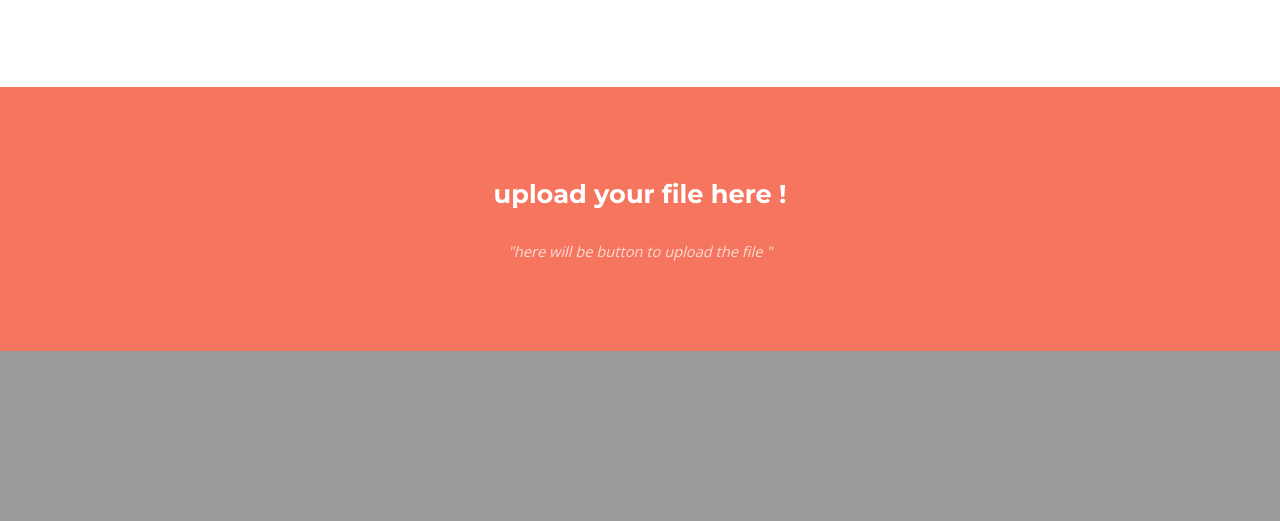
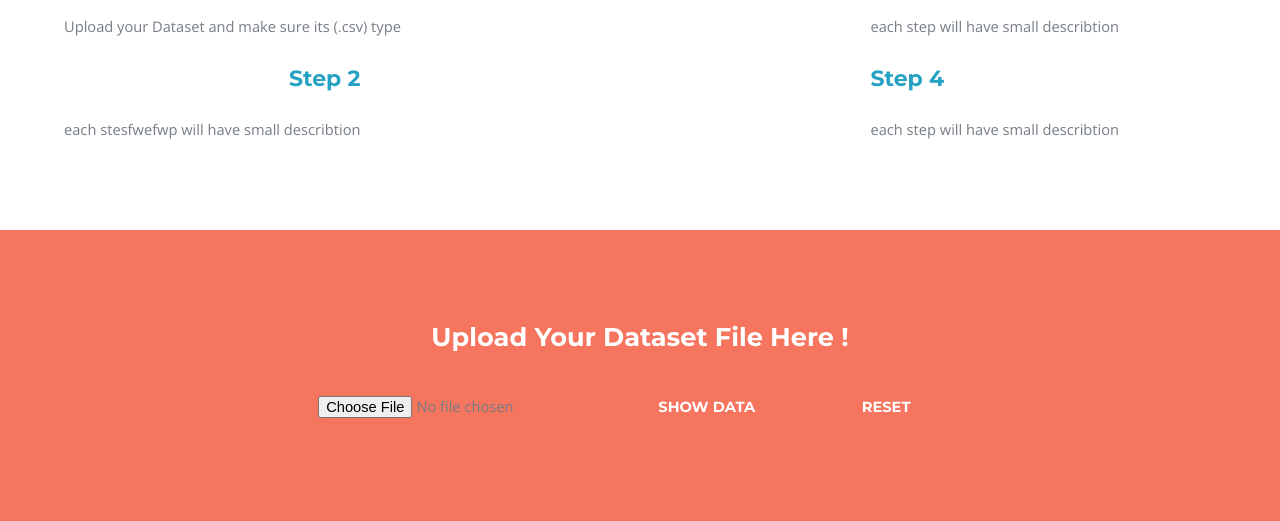
Before and after one commit to isbader/nlp_arabic_tweets_processor, a Flask app: page / in a window 1280 px wide. Shown: the part 1071-1592 px from the top of the page. Before the commit the page ends 1422 px from the top, so only its background shows below. Run offline with Flask 2, Linux system fonts and the light colour scheme; some libraries are stand-ins or nearby versions.

Commit message:
file upload button

```diff
--- a/final_product/app.py
+++ b/final_product/app.py
@@ -1,8 +1,91 @@
-from flask import Flask , render_template
+from flask import Flask,render_template,request,url_for
+from flask_bootstrap import Bootstrap
+from flask_uploads import UploadSet,configure_uploads,IMAGES,DATA,ALL
+from werkzeug import secure_filename
+import os
+import datetime
+import time
+import pandas as pd
+import numpy as np
+
+
+
+#from flask_uploads import
+
+
+
+#from flask_sqlalchemy import SQLAlchemy
+
 app=Flask(__name__)
+Bootstrap(app)
+
+
+files = UploadSet('files',ALL)
+app.config['UPLOADED_FILES_DEST'] = 'static/uploadsDB'
+configure_uploads(app,files)
+
+
+
+
+
 
 @app.route('/')
 def index():
     return render_template('index.html')
+
+@app.route('/datauploads' ,methods =['GET','POST'])
+def datauploads():
+  if request.method == 'POST' and 'csv_data' in request.files:
+    file = request.files['csv_data']
+    filename = secure_filename(file.filename)
+    file.save(os.path.join('static/uploadstorage' , filename))
+
+
+
+    df = pd.read_csv(os.path.join('static/uploadstorage' , filename))
+    df_table = df
+
+
+  return render_template('details.html', filename=filename , df_table=df)
+
+
+
+
 if __name__=="__main__":
     app.run(debug=True)
+
+
+
+
+    #@app.route('/upload', methods=['POST'])
+    #def upload():
+    #file=request.files['ifile']
+
+    #return file.filename
+
+
+
+
+      #config the db
+
+#app.config['SQLAlchemy_DATABASE_URI'] = 'sqlite:///dfiles.db'
+#db = SQLAlchemy(app)
+
+#define db columns
+
+
+#class FileContent(db.Model):
+ #    tweet = db.Column(db.String(200) , primary_key = True)
+  #   label = db.Column(db.Integer)
+
+
+#@app.route('/analyse' , methods=['POST'])
+#def analyse():
+    #if request.method=="POST":
+     #   rawtext = request.form['rawtext']
+        #nlp
+      #  blob = TextBlob(rawtext)
+       # received_text = blob
+   # return render_template('index.html' , received_text = received_text )
+
+        #return render_template('index.html')
--- /dev/null
+++ b/final_product/static/jquery.scrolly.min.js
@@ -0,0 +1,2 @@
+/* jquery.scrolly v1.0.0-dev | (c) @ajlkn | MIT licensed */
+(function(e){function u(s,o){var u,a,f;if((u=e(s))[t]==0)return n;a=u[i]()[r];switch(o.anchor){case"middle":f=a-(e(window).height()-u.outerHeight())/2;break;default:case r:f=Math.max(a,0)}return typeof o[i]=="function"?f-=o[i]():f-=o[i],f}var t="length",n=null,r="top",i="offset",s="click.scrolly",o=e(window);e.fn.scrolly=function(i){var o,a,f,l,c=e(this);if(this[t]==0)return c;if(this[t]>1){for(o=0;o<this[t];o++)e(this[o]).scrolly(i);return c}l=n,f=c.attr("href");if(f.charAt(0)!="#"||f[t]<2)return c;a=jQuery.extend({anchor:r,easing:"swing",offset:0,parent:e("body,html"),pollOnce:!1,speed:1e3},i),a.pollOnce&&(l=u(f,a)),c.off(s).on(s,function(e){var t=l!==n?l:u(f,a);t!==n&&(e.preventDefault(),a.parent.stop().animate({scrollTop:t},a.speed,a.easing))})}})(jQuery);
--- a/final_product/templates/index.html
+++ b/final_product/templates/index.html
@@ -38,40 +38,53 @@
 					</br>
 					</br>
 				</br>
-					<p>Aby is simple user interface that let you to dealing  with your </br>Arabic sentiments data to clean it until the resualt and Visualization </p>
+					<p style="font-size:150%;color: black;"> Aby is simple user interface that let you to dealing  with your </br>Arabic sentiments data to clean it until the resualt and Visualization </p>
 					<ul class="actions">
 						<li><a href="#two" class="button scrolly">Get Started</a></li>
 					</ul>
 				</div>
 			</section>
 
+		<br/>
+		<br/>
+		<br/>
+		<br/>
 
-	<!-- 		<div align="center" class="content" id="start">  </br> </br></br> </br></br> <h1>Steps </h1>	 </div> -->
+
+
+			<div class="container"style="text-align: center;" >
+				<h2 style="color: #25a2c3; font-size:xx-large;position:static;">How Can I Start ? </h2>
+
+			</div>
+
 
 
 				<!-- part One -->
+				`
+
 				<section id="one" class="wrapper">
 					<div class="inner flex flex-3">
 						<div class="flex-item left">
 							<div>
-								<h3>step one </h3>
+								<h3 style="font-size:150%;">Step 1 </h3>
+								<p> Upload your Dataset and make sure its (.csv) type </p>
+							</div>
+							<div>
+								<br/>
+								<h3 style="font-size:150%;">Step 2</h3>
+								<p>each stesfwefwp will have small describtion </p>
+							</div>
+						</div>
+						<div class="flex-item image fit round">
+
+						</div>
+						<div class="flex-item right">
+							<div>
+								<h3 style="font-size:150%;">Step 3</h3>
 								<p>each step will have small describtion <br /> </p>
 							</div>
 							<div>
-								<h3>step two</h3>
-								<p>each step will have small describtion <br /> </p>
-							</div>
-						</div>
-						<div class="flex-item image fit round">
-							<img src="images/pic01.jpg" alt="" />
-						</div>
-						<div class="flex-item right">
-							<div>
-								<h3>step three</h3>
-								<p>each step will have small describtion <br /> </p>
-							</div>
-							<div>
-								<h3>step four</h3>
+								<h3 style="font-size:150%;">Step 4</h3>
 								<p>each step will have small describtion <br /> </p>
 							</div>
 						</div>
@@ -80,14 +93,32 @@
 
 
 
-												<!--  part Two -->
-			<section id="two" class="wrapper style1 special">
-				<div class="inner">
-					<h2>upload your file here ! </h2>
+												<!--  part part of uploading file -->
+
+
+
+					{%block content %}
+
+					<section id="two" class="wrapper style1 special">
+						<div class="inner">
+							<h2>Upload Your Dataset File Here ! </h2>
+							<div class="container" >
+							  <form method="POST" class = "form-group" enctype="multipart/form-data" action="{{url_for('datauploads')}}">
+								<input type="file" name="csv_data" accept=".csv">
+								<input type="submit" class="btn btn-primary mb-2" value="Show Data">
+								<input type="reset" value="Reset" class="btn btn-danger mb-2">
+							</form>
+							 </div>
+
+
+						  </form>
+
+
+
+
 					<figure>
-					    <blockquote>
-					        "here will be button to upload the file "
-					    </blockquote>
+
+
 
 					</figure>
 				</div>
@@ -95,4 +126,7 @@
 
 
 	</body>
+	{% endblock %}
 </html>
+
+<!--<input type="file" id="csvFileInput" onchange="handleFiles(this.files)"accept=".csv">-->
```
Also changed, not shown: final_product/progress.txt (+12 -0 lines), final_product/static/main.css (+1 -7 lines), final_product/static/main.js (added, +67 -0 lines), final_product/templates/details.html (added, +19 -0 lines).
